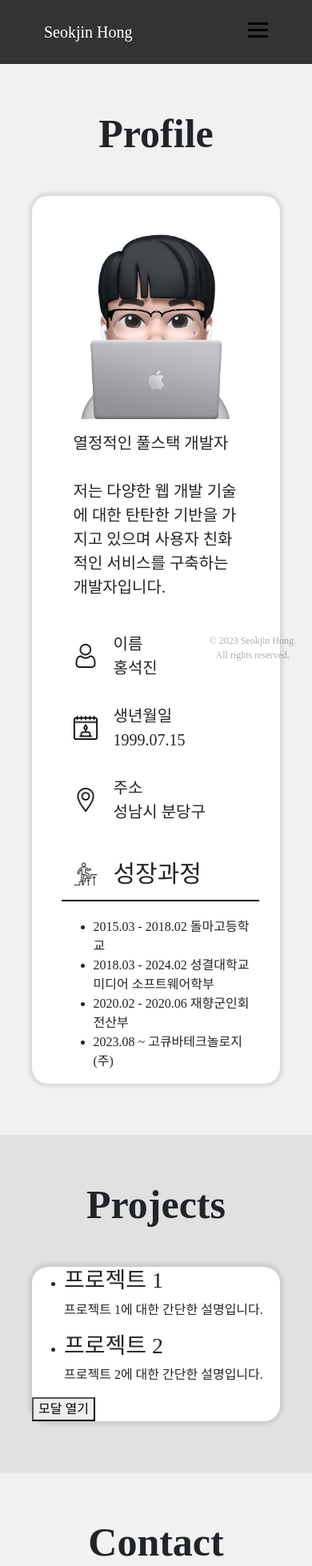
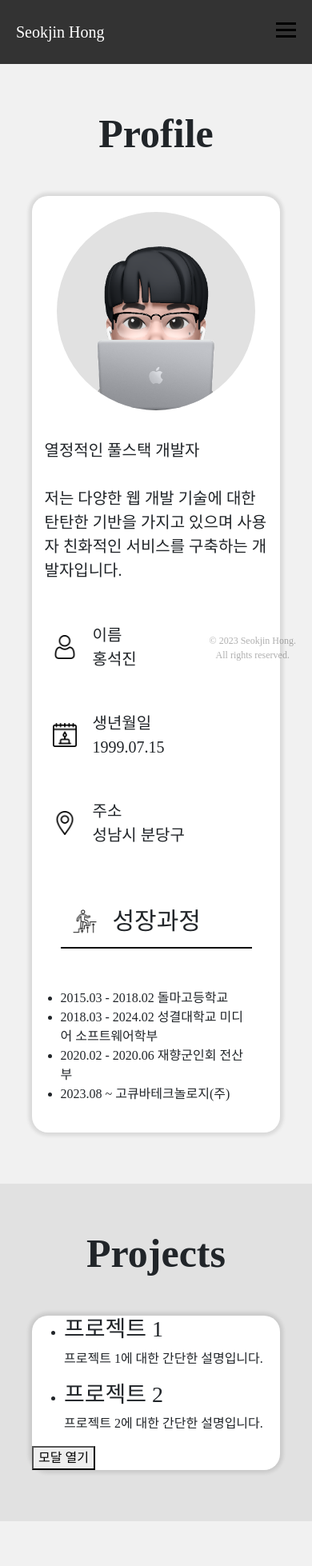
Before and after one commit to seokbangguri/seokbangguri, a PHP site: page / in a window 390 px wide. Shown: the top 1958 px of the page at 80% size. Run offline with PHP 8.4, Linux system fonts and the light colour scheme; some web fonts are replaced.

Commit message:
23-07-20 디자인 조정

```diff
--- a/index.html
+++ b/index.html
@@ -85,16 +85,14 @@
             </div>
           </div>
         </div>
-        <div class="row frame">
+        <div class="row frame growth">
           <div class="col-12">
             <img src="./static/images/icons/career-promotion.png" alt="" class="icon">
             <div>
               <span>성장과정</span>
             </div>
           </div>
-        </div>
-        <div class="row">
-          <ul style="margin-top: 20px;">
+          <ul style="margin-top: 20px; text-align: left; padding-left: 0; white-space: normal;">
             <li>
               <span>2015.03 - 2018.02 돌마고등학교</span>
             </li>
@@ -140,13 +138,15 @@
     </div>
     <div id="box">
       <div class="social-icons">
-        <a href="mailto:seokbangguri@kakao.com" target="_blank"><i class="fa-regular fa-envelope"></i> E-mail</a><br><br>
-        <a href="https://github.com/seokbangguri" target="_blank"><i class="fab fa-github"></i> Github</a><br><br>
+        <br>
+        <a href="mailto:seokbangguri@kakao.com" target="_blank"><i class="fa-regular fa-envelope"></i> E-mail</a><br>
+        <a href="https://github.com/seokbangguri" target="_blank"><i class="fab fa-github"></i> Github</a><br>
         <a href="https://www.instagram.com/seokbangguri" target="_blank"><i class="fab fa-instagram"></i> Instagram</a>
+        <br>
       </div>
     </div>
     <div style="justify-content: center; align-items: center; text-align: center; margin-top: 80px;">
-      <h1>제 홈페이지를 봐주셔서 감사합니다!</h1>
+      <h1>감사합니다.</h1>
     </div>
     <br>
   </section>
--- a/static/css/style.css
+++ b/static/css/style.css
@@ -7,6 +7,7 @@
   margin: 0;
   padding: 0;
   background-color: #f1f1f1;
+  cursor: none;
 }
 
 .pointer-effect {
@@ -130,7 +131,8 @@
 
 .menu li a:hover {
   transform: scale(1.3);
-  color:#fff
+  color:#fff;
+  cursor: none;
 }
 
 .bacon {
@@ -192,6 +194,7 @@
 
 #box:hover {
   transform: scale(1.03);
+  cursor: none;
 }
 
 #box a {
@@ -203,7 +206,8 @@
 
 #box a:hover {
   transform: scale(1.2);
-  color: #5dc6ff
+  color: #5dc6ff;
+  cursor: none;
 }
 
 .pbox {
@@ -212,14 +216,18 @@
 
 .profile-image {
   width: 30%;
+  display: flex;
+  align-items: center;
 }
 .profile-image img {
   width: 100%;
+  border-radius: 50%;
+  background-color: #e1e1e1;
 }
 
 .profile-content {
   width: 70%;
-  margin-left: 10px;
+  margin-left: 50px;
 }
 .profile-title {
   font-size: 25px;
@@ -229,17 +237,41 @@
   margin-top: 50px;
   text-align: center;
   white-space: nowrap;
+  margin-right: 20px;
+}
+
+.growth {
+  transition: bacground-color 0.3s, transform 0.5s;
+  padding: 20px;
+}
+.growth:hover {
+  background-color: #00000020;
+  border-radius: 20px;
+  transform: scale(1.1);
+
 }
 
 .col-4, .col-12 {
   align-items: center;
   font-size: 20px;
   display: flex;
+  background-color: #ffffff00;
+}
+
+.col-4 {
+  padding: 10px;
+  transition: bacground-color 0.3s, transform 0.5s;
 }
 
 .col-12 {
   padding-bottom: 10px;
   border-bottom: 2px solid black;
+}
+
+.col-4:hover {
+  background-color: #00000020;
+  border-radius: 20px;
+  transform: scale(1.1);
 }
 
 .icon {
@@ -279,6 +311,10 @@
   text-align: center;
 }
 
+#openModalButton {
+  cursor: none;
+}
+
 .modal {
   display: none;
   position: fixed;
@@ -312,7 +348,7 @@
 .close:focus {
   color: #000;
   text-decoration: none;
-  cursor: pointer;
+  cursor: none;
 }
 
 .social-icons {
@@ -336,6 +372,7 @@
     font-size: 20px;
   }
   #top {
+    width: 100%;
     max-width: 100%;
   }
   .pointer-effect {
@@ -352,21 +389,40 @@
 
   }
   .profile-image {
+    width: 80%;
+    margin: 20px;
+  }
+  .profile-content {
+    margin: 0;
     width: 90%;
   }
   .profile-content .frame {
     display: flex;
     flex-direction: column;
     justify-content: center;
+    margin: 0 auto;
     margin-top: 10px;
   }
   .profile-title {
     font-size: 20px;
   }
-  .col-4 {
+  .col-4, .col-12 {
+    width: 100%;
+    max-width: 100%;
     margin-bottom: 30px;
     font-size: 20px;
     text-align: left;
+  }
+  .col-4:hover {
+    background-color: #00000000;
+    border-radius: 20px;
+    transform: scale(1);
+  }
+  .growth:hover {
+    background-color: #00000000;
+    border-radius: 20px;
+    transform: scale(1);
+
   }
   .icon {
     width: 30px;
```
